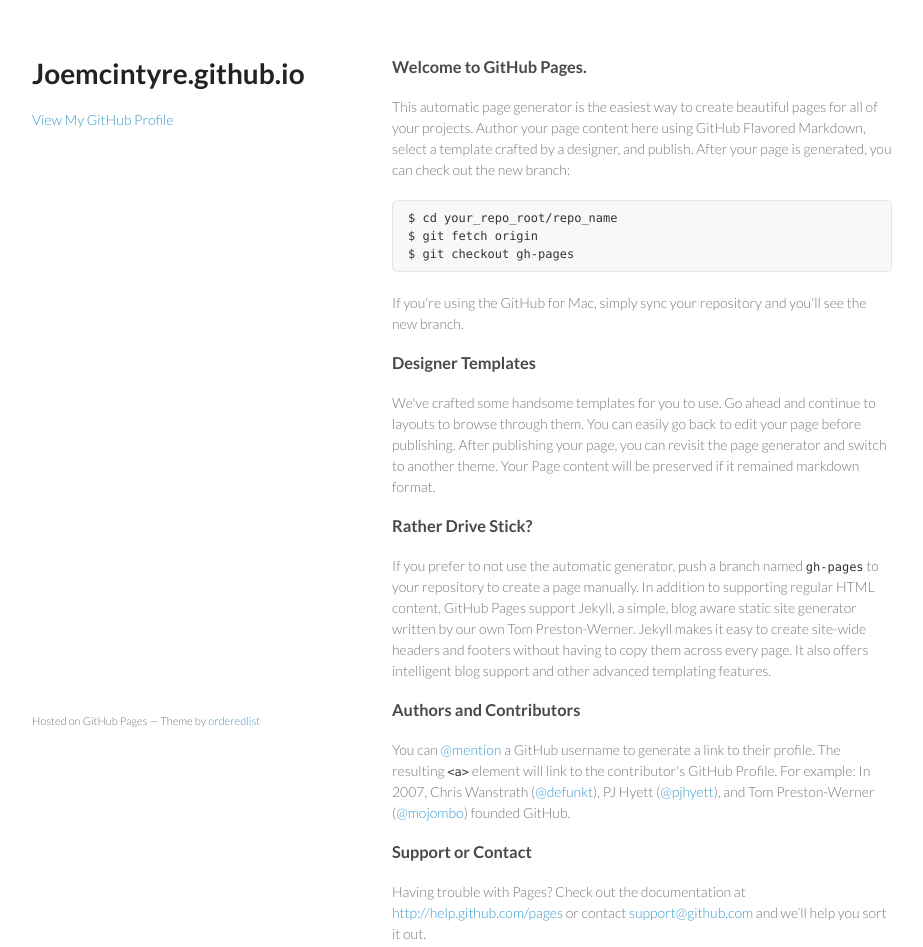
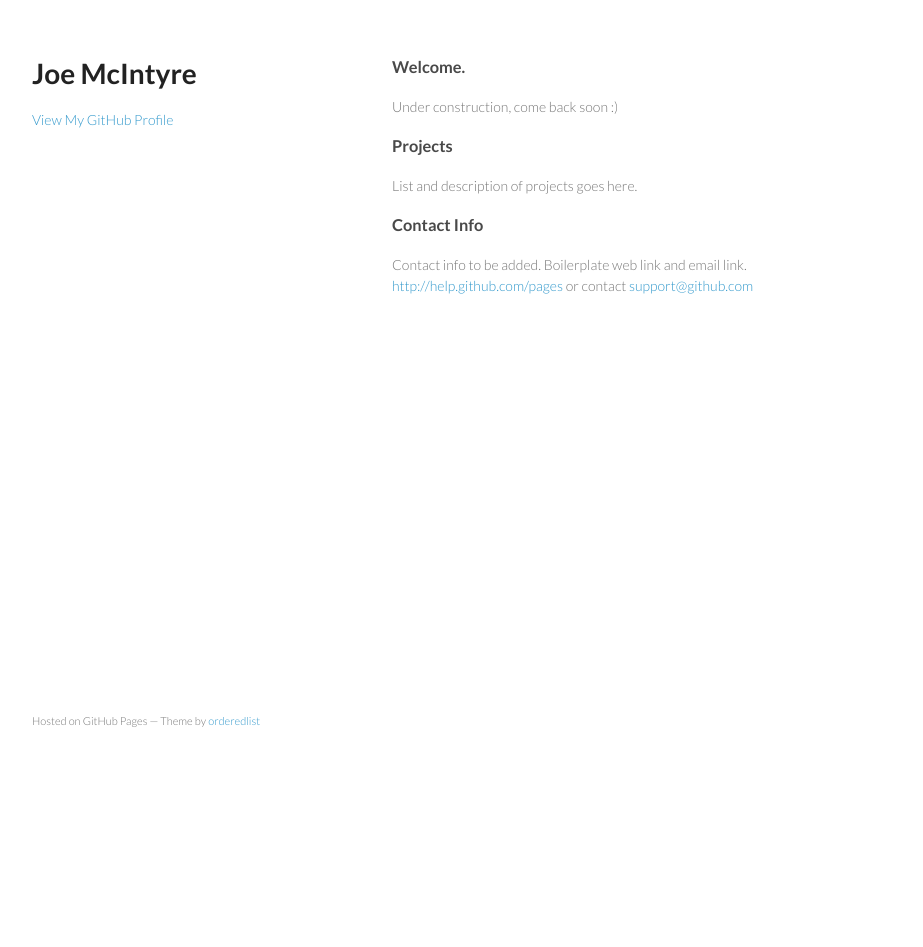
Before and after one commit to joemcintyre/joemcintyre.github.io, a plain HTML site: page index.html in a window 1280 px wide. Shown: the whole page, without its empty margins (178-1101 px from the left). After the commit the page ends 800 px from the top, so only its background shows below. Drawn offline with Linux system fonts and the light colour scheme.

Commit message:
Initial page structure

```diff
--- a/index.html
+++ b/index.html
@@ -3,7 +3,7 @@
   <head>
     <meta charset="utf-8">
     <meta http-equiv="X-UA-Compatible" content="chrome=1">
-    <title>Joemcintyre.github.io by joemcintyre</title>
+    <title>Joe McIntyre</title>
 
     <link rel="stylesheet" href="stylesheets/styles.css">
     <link rel="stylesheet" href="stylesheets/pygment_trac.css">
@@ -15,45 +15,21 @@
   <body>
     <div class="wrapper">
       <header>
-        <h1>Joemcintyre.github.io</h1>
+        <h1>Joe McIntyre</h1>
         <p></p>
-
-
         <p class="view"><a href="https://github.com/joemcintyre">View My GitHub Profile</a></p>
-
       </header>
       <section>
-        <h3>
-<a name="welcome-to-github-pages" class="anchor" href="#welcome-to-github-pages"><span class="octicon octicon-link"></span></a>Welcome to GitHub Pages.</h3>
+        <h3><a name="welcome" class="anchor" href="#welcome"><span class="octicon octicon-link"></span></a>Welcome.</h3>
+        <p>Under construction, come back soon :)</p>
 
-<p>This automatic page generator is the easiest way to create beautiful pages for all of your projects. Author your page content here using GitHub Flavored Markdown, select a template crafted by a designer, and publish. After your page is generated, you can check out the new branch:</p>
+        <h3><a name="projects" class="anchor" href="#projects"><span class="octicon octicon-link"></span></a>Projects</h3>
+        <p>List and description of projects goes here.</p>
 
-<pre><code>$ cd your_repo_root/repo_name
-$ git fetch origin
-$ git checkout gh-pages
-</code></pre>
-
-<p>If you're using the GitHub for Mac, simply sync your repository and you'll see the new branch.</p>
-
-<h3>
-<a name="designer-templates" class="anchor" href="#designer-templates"><span class="octicon octicon-link"></span></a>Designer Templates</h3>
-
-<p>We've crafted some handsome templates for you to use. Go ahead and continue to layouts to browse through them. You can easily go back to edit your page before publishing. After publishing your page, you can revisit the page generator and switch to another theme. Your Page content will be preserved if it remained markdown format.</p>
-
-<h3>
-<a name="rather-drive-stick" class="anchor" href="#rather-drive-stick"><span class="octicon octicon-link"></span></a>Rather Drive Stick?</h3>
-
-<p>If you prefer to not use the automatic generator, push a branch named <code>gh-pages</code> to your repository to create a page manually. In addition to supporting regular HTML content, GitHub Pages support Jekyll, a simple, blog aware static site generator written by our own Tom Preston-Werner. Jekyll makes it easy to create site-wide headers and footers without having to copy them across every page. It also offers intelligent blog support and other advanced templating features.</p>
-
-<h3>
-<a name="authors-and-contributors" class="anchor" href="#authors-and-contributors"><span class="octicon octicon-link"></span></a>Authors and Contributors</h3>
-
-<p>You can <a href="https://github.com/blog/821" class="user-mention">@mention</a> a GitHub username to generate a link to their profile. The resulting <code>&lt;a&gt;</code> element will link to the contributor's GitHub Profile. For example: In 2007, Chris Wanstrath (<a href="https://github.com/defunkt" class="user-mention">@defunkt</a>), PJ Hyett (<a href="https://github.com/pjhyett" class="user-mention">@pjhyett</a>), and Tom Preston-Werner (<a href="https://github.com/mojombo" class="user-mention">@mojombo</a>) founded GitHub.</p>
-
-<h3>
-<a name="support-or-contact" class="anchor" href="#support-or-contact"><span class="octicon octicon-link"></span></a>Support or Contact</h3>
-
-<p>Having trouble with Pages? Check out the documentation at <a href="http://help.github.com/pages">http://help.github.com/pages</a> or contact <a href="mailto:support@github.com">support@github.com</a> and we’ll help you sort it out.</p>
+        <h3><a name="contact" class="anchor" href="#contact"><span class="octicon octicon-link"></span></a>Contact Info</h3>
+        <p>Contact info to be added. Boilerplate web link and email link.
+        <a href="http://help.github.com/pages">http://help.github.com/pages</a>
+        or contact <a href="mailto:support@github.com">support@github.com</a></p>
       </section>
       <footer>
         <p><small>Hosted on GitHub Pages &mdash; Theme by <a href="https://github.com/orderedlist">orderedlist</a></small></p>
```
Also changed, not shown: 1 other file.
